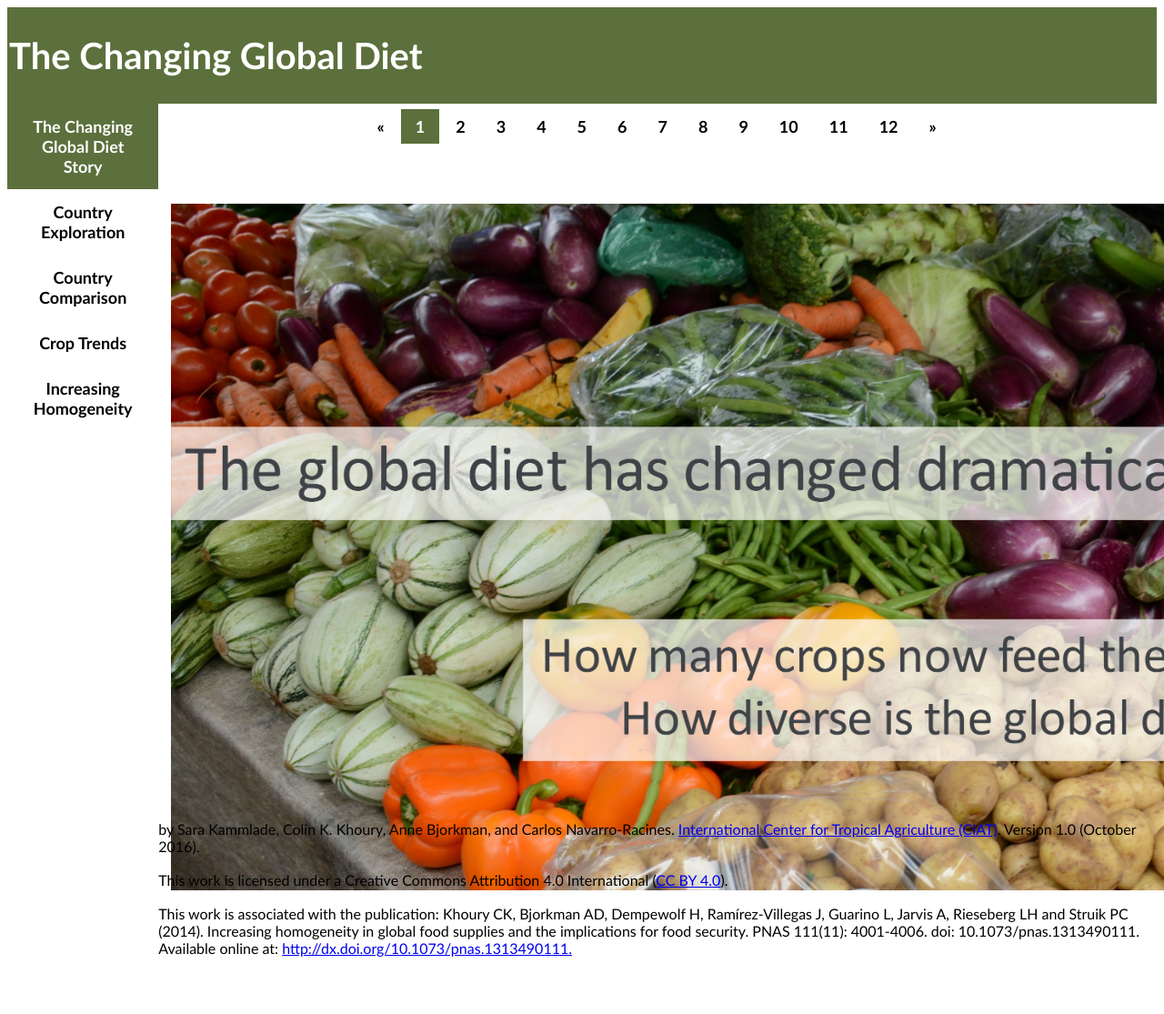
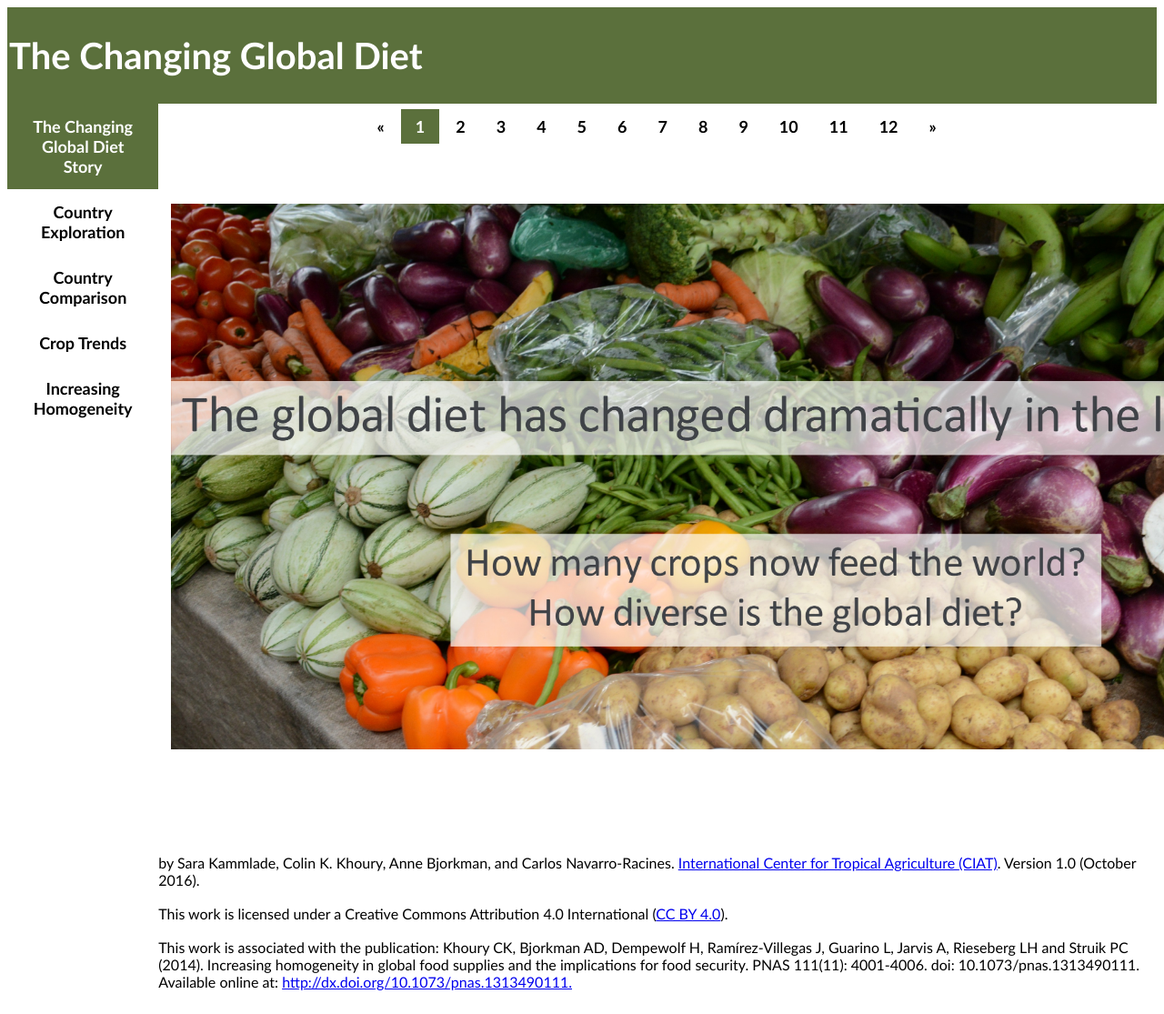
Before and after one commit to stevensotelo/skammlade.github.io, a Jekyll site: the page projects/tableau/TheChangingGlobalDiet.html, which Jekyll copies as it is, in a window 1280 px wide and 1115 px high. Shown: the whole window at 91% size. Built offline with Jekyll 4.4.1, drawn with Linux system fonts in a browser that asks for light colours.

Commit message:
position

```diff
--- a/projects/tableau/TheChangingGlobalDiet.html
+++ b/projects/tableau/TheChangingGlobalDiet.html
@@ -132,7 +132,7 @@ p {
 	<title></title>
 </head>
 <body>
-<div style="margin-left:13%; padding:60px 16px; height:600px;"> <img src="imageFiles/intro_photo.jpg" height="755px"> </div>
+<div style="margin-left:13%; padding:60px 16px; height:637px;"> <img src="imageFiles/intro_photo.jpg" height="600px"> </div>
 	<!-- <div class='tableauPlaceholder' id='viz1479412757883' style="margin-left:13%;padding:1px 16px;height:755px;">
 		<noscript><a href='#'><img alt='1. Intro ' src='https:&#47;&#47;public.tableau.com&#47;static&#47;images&#47;St&#47;Story1_Intro&#47;1_Intro&#47;1_rss.png' style='border: none'></a></noscript><object class='tableauViz' style='display:none;'>
 			<param name='host_url' value='https%3A%2F%2Fpublic.tableau.com%2F'>
```
